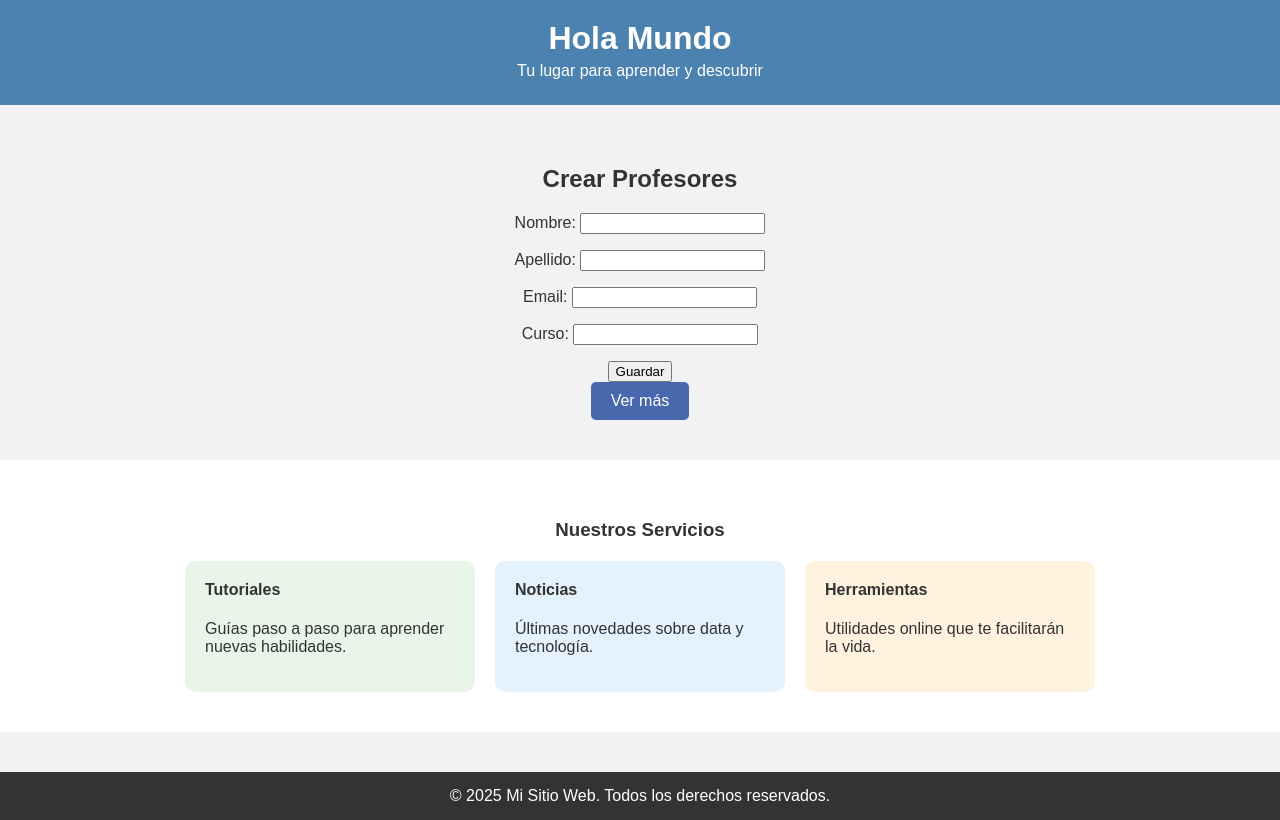
After one commit to FlorenciaDAgostino/ejemplos2-django, a Django app: page /crear-profesores/ in a window 1280 px wide. The commit adds this page. Run offline with Django 5.2, Linux system fonts and the light colour scheme.

Commit message:
modificación del padre.html

```diff
--- a/mi_primer_app/admin.py
+++ b/mi_primer_app/admin.py
@@ -1,8 +1,8 @@
 from django.contrib import admin
 
 # Register your models here.
-from .models import Familiar, Curso, Estudiante
+from .models import Familiar, Curso, Estudiante, Profesores
 
-register_models = [Familiar, Curso, Estudiante]
+register_models = [Familiar, Curso, Estudiante, Profesores]
 
 admin.site.register(register_models)
--- a/mi_primer_app/forms.py
+++ b/mi_primer_app/forms.py
@@ -17,3 +17,9 @@ class EstudianteForm(forms.Form):
     edad = forms.IntegerField(min_value=10, max_value=100)
     fecha_inscripcion = forms.DateField(
         widget=forms.DateInput(attrs={'type': 'date'}))
+
+class ProfesoresForm(forms.Form):
+    nombre = forms.CharField(label="Nombre", max_length=100)
+    apellido = forms.CharField(label="Apellido", max_length=100)
+    email = forms.EmailField()
+    curso = forms.CharField(label="Curso", max_length=100)
--- /dev/null
+++ b/mi_primer_app/templates/mi_primer_app/crear_profesores.html
@@ -0,0 +1,14 @@
+{% extends "padre.html" %}
+
+{% block title %} Crear Profesores {% endblock %}
+
+{% block content %}
+
+<h2>Crear Profesores</h2>
+<form method="POST">
+    {% csrf_token %}
+    {{ form.as_p }}
+    <button type="submit">Guardar</button>
+</form>
+
+{% endblock %}
--- a/mi_primer_app/templates/mi_primer_app/inicio.html
+++ b/mi_primer_app/templates/mi_primer_app/inicio.html
@@ -3,8 +3,8 @@
 {% block title %} Home {% endblock %}
 
 {% block header %}
-  <header style="background-color: #4CAF50; padding: 20px; text-align: center; color: white;">
+  <header style="background-color: #4c66af; padding: 20px; text-align: center; color: white;">
     <h1 style="margin: 0;">Bienvenido</h1>
-    <p style="margin: 5px 0;">Probando herencia</p>
+    <p style="margin: 5px 0;">Cursos Plus</p>
   </header>
 {% endblock %}
--- a/mi_primer_app/urls.py
+++ b/mi_primer_app/urls.py
@@ -1,6 +1,6 @@
 from django.urls import path
 
-from .views import saludo, saludo_con_template, crear_familiar, inicio, crear_curso, crear_estudiante, buscar_cursos, cursos
+from .views import saludo, saludo_con_template, crear_familiar, inicio, crear_curso, crear_estudiante, buscar_cursos, cursos, crear_profesores
 
 urlpatterns = [
     path('', inicio, name= 'inicio'),
@@ -9,6 +9,7 @@ urlpatterns = [
     path('crear-familiar/<str:nombre>/', crear_familiar),
     path('crear-curso/', crear_curso, name= 'crear-curso'),
     path('crear-estudiante/', crear_estudiante, name= 'crear-estudiante'),
+    path('crear-profesores/', crear_profesores, name= 'crear-profesores'),
     path('cursos/', cursos, name='cursos'),
     path('cursos/buscar', buscar_cursos, name='buscar-cursos'),
 ]
--- a/mi_primer_app/views.py
+++ b/mi_primer_app/views.py
@@ -1,6 +1,6 @@
 from django.shortcuts import render, redirect
-from .models import Familiar, Curso, Estudiante
-from.forms import CursoForm, EstudianteForm
+from .models import Familiar, Curso, Estudiante, Profesores
+from.forms import CursoForm, EstudianteForm, ProfesoresForm
 
 # Create your views here.
 from django.http import HttpResponse
@@ -69,6 +69,25 @@ def crear_estudiante(request):
         form = EstudianteForm()
         return render(request, 'mi_primer_app/crear_estudiante.html', {'form': form})
 
+def crear_profesores(request):
+
+    if request.method == 'POST':
+        form =ProfesoresForm(request.POST)
+        if form.is_valid():
+            # Procesar el formulario y guardar el curso
+            nuevo_curso = Profesores(
+                nombre=form.cleaned_data['nombre'],
+                apellido=form.cleaned_data['apellido'],
+                email=form.cleaned_data['email'],
+                curso=form.cleaned_data['curso'],
+            )
+            nuevo_curso.save()
+            return redirect('inicio')
+    else:
+        form = ProfesoresForm()
+        return render(request, 'mi_primer_app/crear_profesores.html', {'form': form})
+
+
 def cursos(request):
     cursos = Curso.objects.all()
     return render(request, 'mi_primer_app/cursos.html', {'cursos': cursos})
--- a/templates/padre.html
+++ b/templates/padre.html
@@ -8,7 +8,7 @@
 
  {% block header %}
   <!-- Encabezado -->
-  <header style="background-color: #4CAF50; padding: 20px; text-align: center; color: white;">
+  <header style="background-color: #4c82af; padding: 20px; text-align: center; color: white;">
     <h1 style="margin: 0;">Hola Mundo</h1>
     <p style="margin: 5px 0;">Tu lugar para aprender y descubrir</p>
   </header>
@@ -16,12 +16,12 @@
   <!-- Contenido principal -->
   <main style="padding: 40px; text-align: center;">
     {% block content %}
-    <h2 style="color: #4CAF50;">¿Qué ofrecemos?</h2>
+    <h2 style="color: #3456c5;">¿Qué ofrecemos?</h2>
     <p style="max-width: 600px; margin: 0 auto 30px;">
       En nuestro sitio encontrarás recursos educativos, noticias de tecnología y herramientas útiles para tu día a día digital.
     </p>
     {% endblock %}
-    <a href="#servicios" style="display: inline-block; padding: 10px 20px; background-color: #4CAF50; color: white; text-decoration: none; border-radius: 5px;">
+    <a href="#servicios" style="display: inline-block; padding: 10px 20px; background-color: #4868ad; color: white; text-decoration: none; border-radius: 5px;">
       Ver más
     </a>
   </main>
@@ -36,7 +36,7 @@
       </div>
       <div style="background: #e3f2fd; padding: 20px; border-radius: 10px; width: 250px;">
         <h4 style="margin-top: 0;">Noticias</h4>
-        <p>Últimas novedades sobre ciencia y tecnología.</p>
+        <p>Últimas novedades sobre data y tecnología.</p>
       </div>
       <div style="background: #fff3e0; padding: 20px; border-radius: 10px; width: 250px;">
         <h4 style="margin-top: 0;">Herramientas</h4>
```
Also changed, not shown: mi_primer_app/models.py (+10 -0 lines), mi_primer_app/migrations/0004_profesores.py (added).
